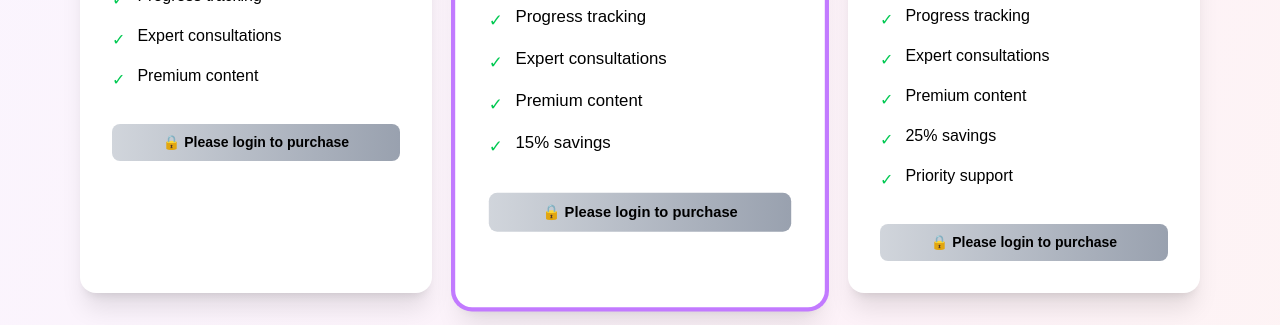
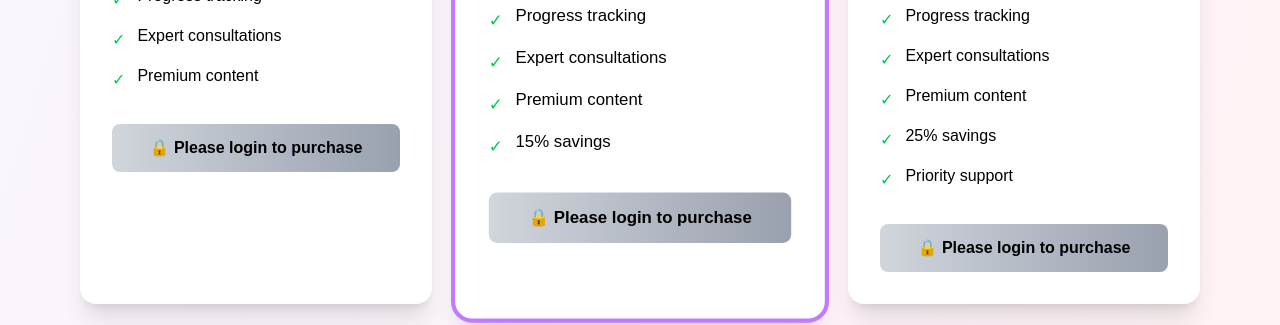
Before and after one commit to SubCoder006/Yog-Guru, a Next.js app: page /premium in a window 1280 px wide. Shown: the part 900-1225 px from the top of the page. Built offline with nearby package versions, Linux system fonts and the light colour scheme; no server answers; what razorpay would draw is missing.

Commit message:
Update PaymentButton.jsx

```diff
--- a/components/PaymentButton.jsx
+++ b/components/PaymentButton.jsx
@@ -212,7 +212,7 @@ const PaymentButton = ({ plan, planId, customAmount, label }) => {
   // Don't render if not authenticated
   if (!isAuthenticated) {
     return (
-      <div className="w-full py-2 px-6 text-[14px] rounded-lg font-semibold bg-gradient-to-r from-gray-300 to-gray-400 text-gray-600 text-center cursor-not-allowed">
+      <div className="w-full py-3 px-6 rounded-lg font-semibold bg-gradient-to-r from-gray-300 to-gray-400 text-gray-600 text-center cursor-not-allowed">
         <span className="flex items-center justify-center">
           🔒 Please login to purchase
         </span>
```
